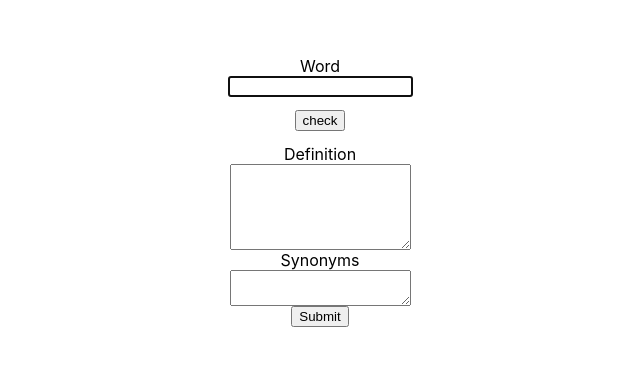
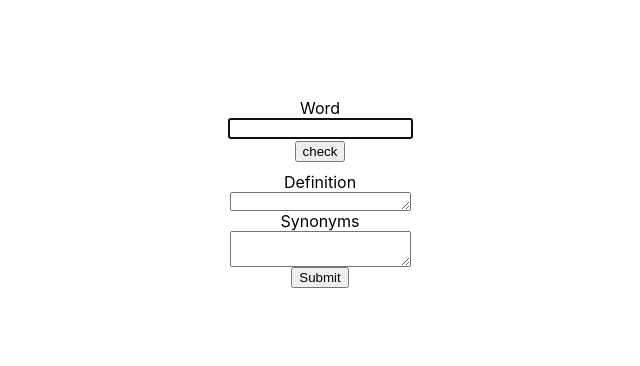
Before and after one commit to eshan1799/Notion-Dictionary-API, a React (Create React App) app: page / in a window 1280 px wide. Shown: the part 202-568 px from the top of the page, without its empty margins (320-960 px from the left). Built offline with nearby package versions, Linux system fonts and the light colour scheme.

Commit message:
bifurcate the main form

```diff
--- a/src/Components/main.js
+++ b/src/Components/main.js
@@ -10,7 +10,8 @@ function Main() {
       setWord(word = e.target.value)
   }
 
-  function checkDictionary(){
+  function checkDictionary(e){
+    e.preventDefault()
     fetch(`https://api.dictionaryapi.dev/api/v2/entries/en_GB/${ word }`)
     .then(response => response.json())
     .then(data => changeState(data))
@@ -53,16 +54,20 @@ function Main() {
   }
 
   return (
-    <form onSubmit={ handleSubmit }>
+    <main>
+    <form onSubmit={ checkDictionary }>
       <label htmlFor="word">Word</label>
       <input id="word" value={ word } onChange={ handleChange } type="text" autoFocus></input>
       <input id="checkButton" onClick={ checkDictionary } value="check" type="button"></input>
+    </form>
+    <form onSubmit={ handleSubmit }>
       <label htmlFor="definition">Definition</label>
       <textarea id="definition" value={ definition } readOnly></textarea>
       <label htmlFor="synonyms">Synonyms</label>
       <textarea id="synonyms" value={ synonyms } readOnly></textarea>
       <input type="submit"></input>
     </form>
+    </main>
   );
 }
 
--- a/src/styles/App.css
+++ b/src/styles/App.css
@@ -2,9 +2,16 @@
   text-align: center;
 }
 
-form {
+main {
   height: 100vh;
   width: 100vw;
+  display: flex;
+  flex-direction: column;
+  justify-content: center;
+  align-items: center;
+}
+
+form {
   display: flex;
   flex-direction: column;
   justify-content: center;
```
